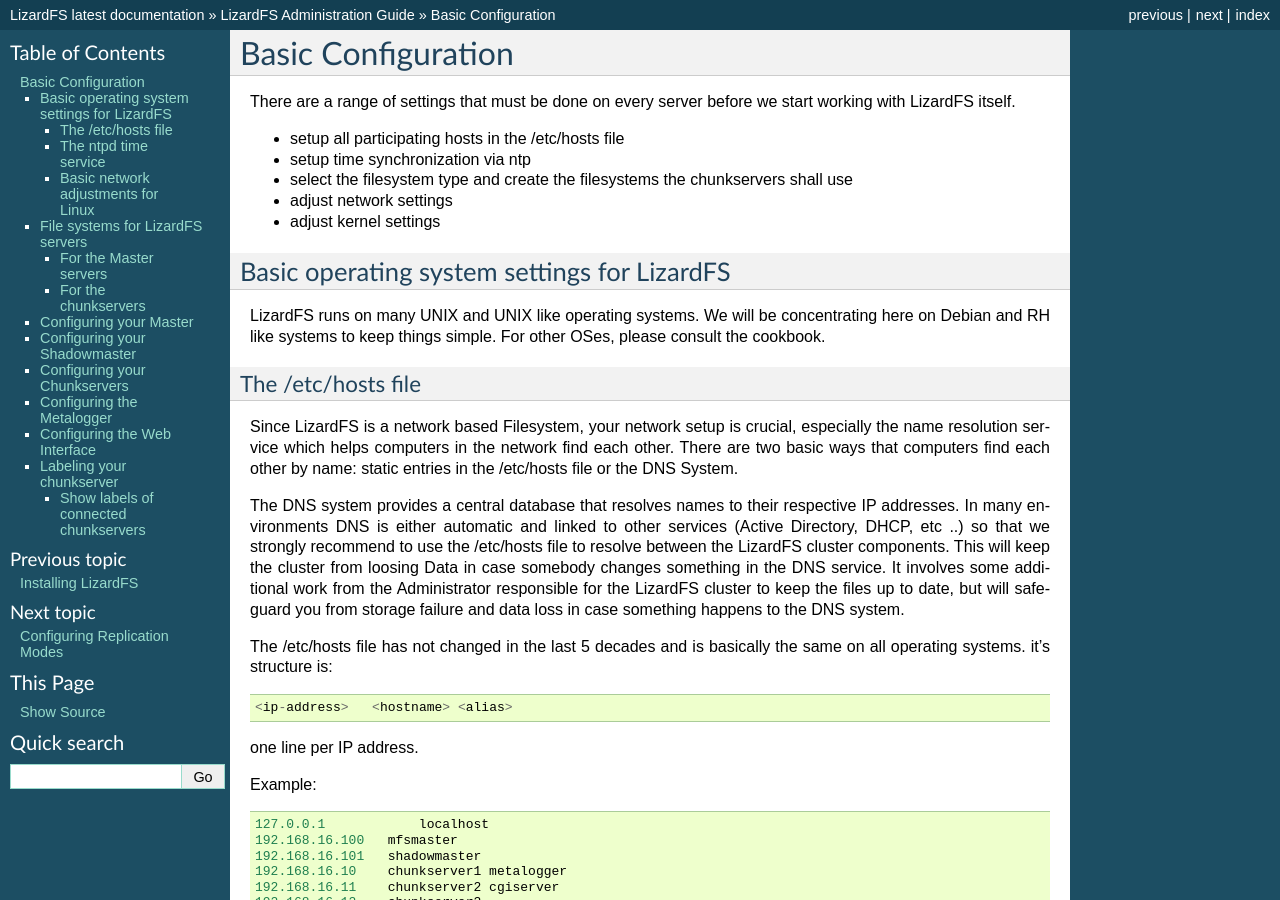
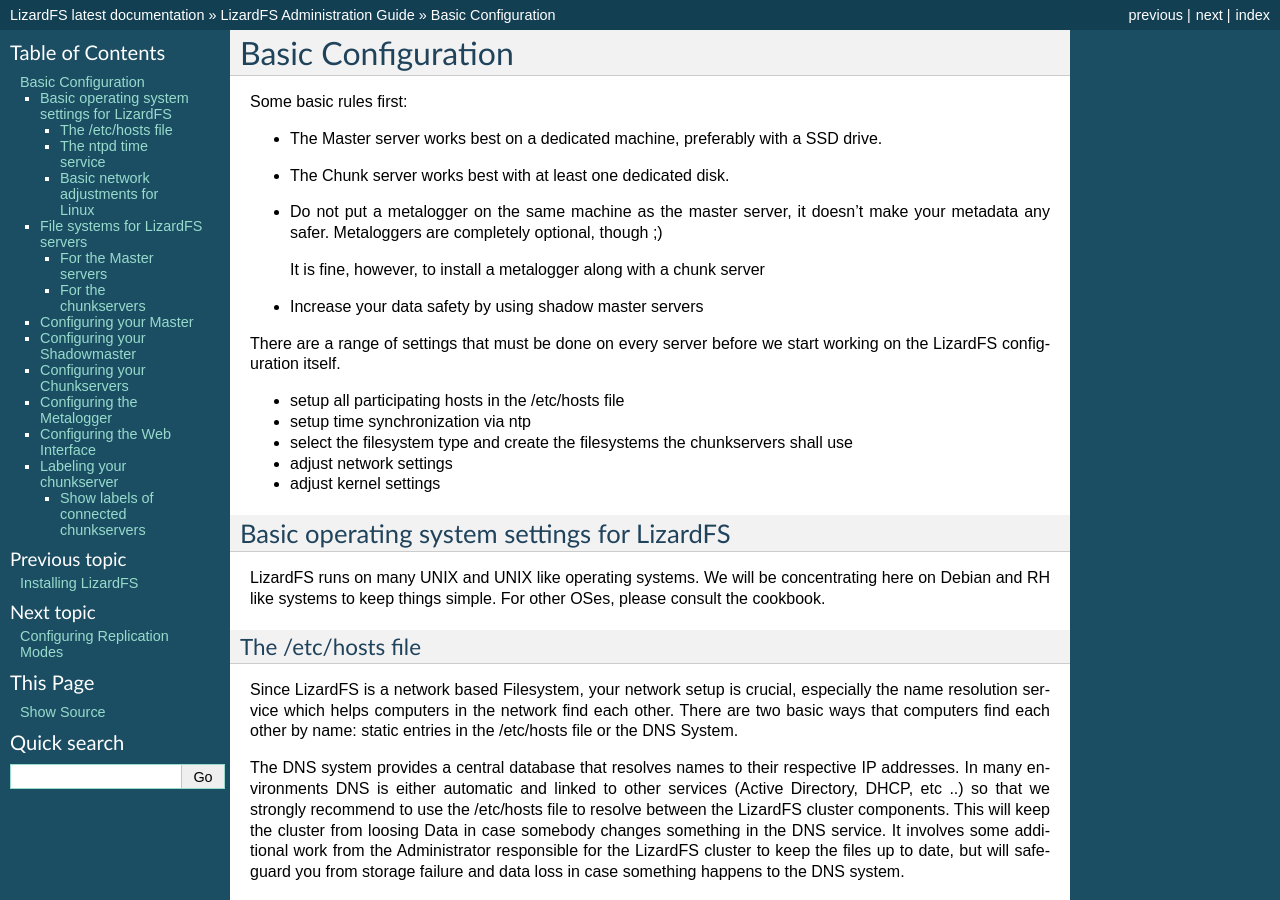
Before and after one commit to lizardfs/documentation, a Sphinx documentation site: the page built from source/adminguide/basic_configuration.rst, in a window 1280 px wide and 900 px high. Built offline with Sphinx 7.4.7, drawn with Linux system fonts in a browser that asks for light colours; pages that are not in the unit, such as notebooks, are missing from menus.

Commit message:
doc: adjusted windows image doc: added more basic config doc: added more faqs doc: fixed some replication doc

```diff
--- a/source/adminguide/basic_configuration.rst
+++ b/source/adminguide/basic_configuration.rst
@@ -1,8 +1,19 @@
 Basic Configuration
 *******************
 
-There are a range of settings that must be done on every server before we start
-working with LizardFS itself.
+Some basic rules first:
+
+* The Master server works best on a dedicated machine, preferably with a SSD
+  drive.
+* The Chunk server works best with at least one dedicated disk.
+* Do not put a metalogger on the same machine as the master server, it doesn't
+  make your metadata any safer. Metaloggers are completely optional, though ;)
+
+  It is fine, however, to install a metalogger along with a chunk server
+* Increase your data safety by using shadow master servers
+
+There are a range of settings that must be done on every server before we
+start working on the LizardFS configuration itself.
 
 * setup all participating hosts in the /etc/hosts file
 
--- a/source/adminguide/connectclient.rst
+++ b/source/adminguide/connectclient.rst
@@ -48,7 +48,6 @@
 
 
 .. figure:: images/lizard-windows-client.jpg
-   :scale: 100 %
    :align: center
    :alt: Figure 2: main view of LizardFS Windows™ client
 
```
Also changed, not shown: source/faq/general.rst (+8 -0 lines), source/ressources.rst (+11 -0 lines), source/adminguide/replication.rst (line endings or trailing spaces).
